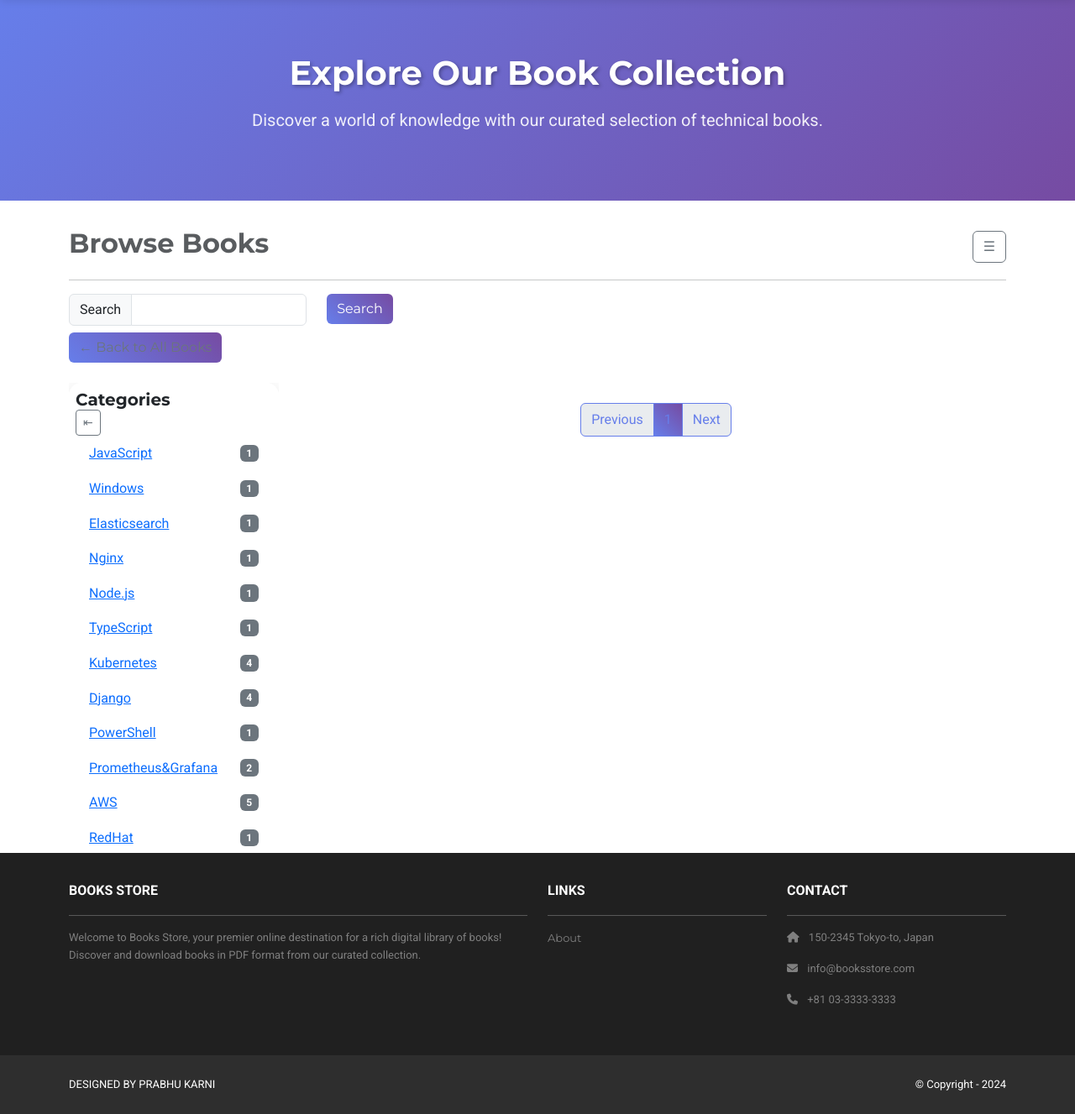
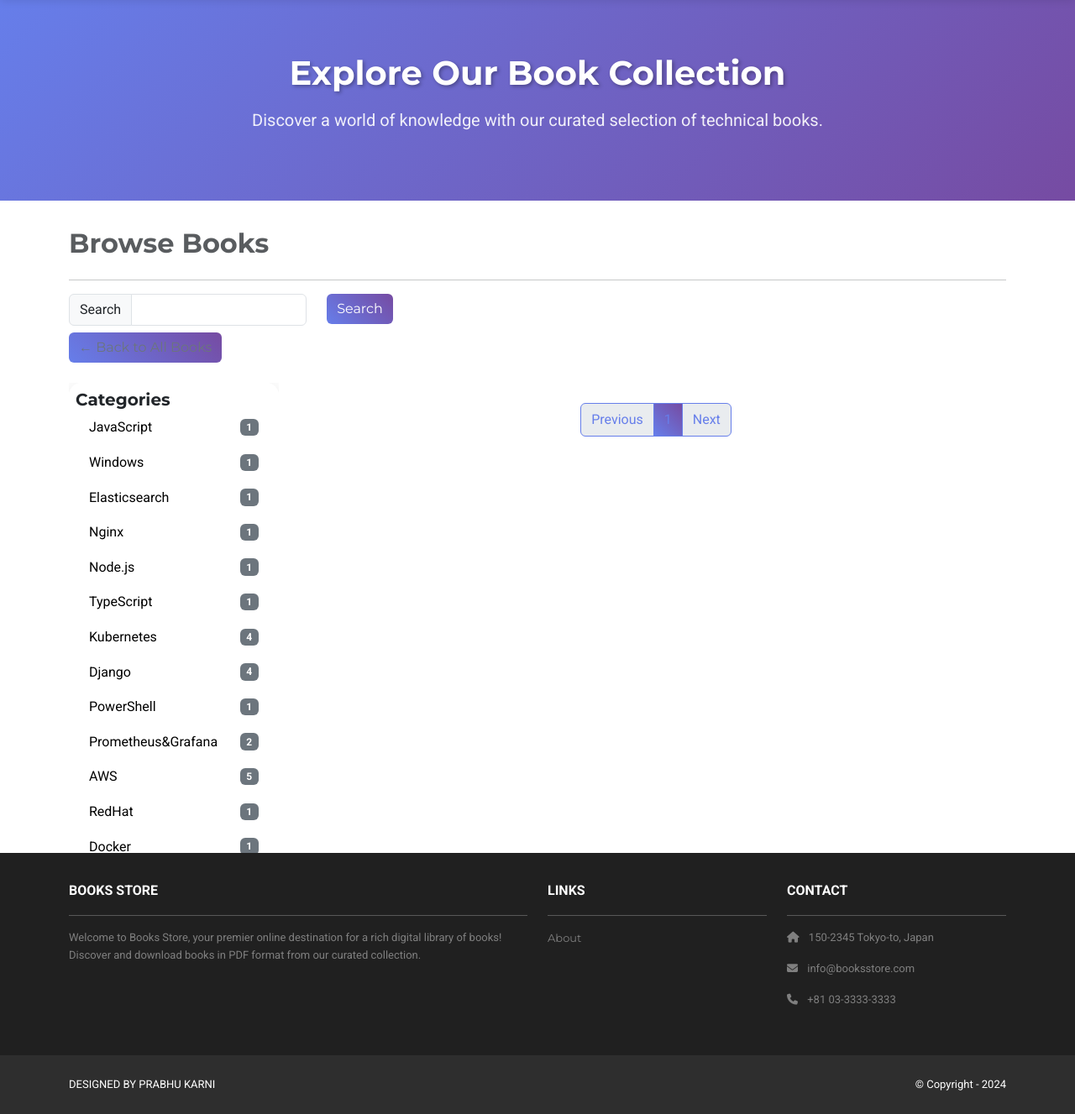
Before and after one commit to prabhu9652/Django-bookstack, a Django app: page /books/category/admin/ in a window 1280 px wide. Shown: the part 59-1386 px from the top of the page at 84% size. Run offline with Django 5.2, Linux system fonts and the light colour scheme; a user stored in the database is signed in; data comes from the database, SQL or seed files in the repository; some libraries are stand-ins or nearby versions.

Commit message:
stabel release

```diff
--- a/books/templates/books/index.html
+++ b/books/templates/books/index.html
@@ -143,6 +143,16 @@
     flex: 1;
   }
 
+  @media (max-width: 767px) {
+    .books-layout {
+      flex-direction: column;
+    }
+    .sidebar {
+      width: 100%;
+      max-height: none;
+    }
+  }
+
   .fade-in-section {
     opacity: 0;
     transform: translateY(20px);
@@ -152,6 +162,20 @@
   .fade-in-section.is-visible {
     opacity: 1;
     transform: translateY(0);
+  }
+
+  .sidebar .list-group-item a {
+    color: black !important;
+    text-decoration: none;
+  }
+
+  .sidebar .list-group-item.active {
+    background: none;
+    color: inherit;
+  }
+
+  .sidebar .list-group-item.active a {
+    color: black !important;
   }
 </style>
 
@@ -164,14 +188,8 @@
 
 <div class="container">
   <div class="row mt-3 align-items-center">
-    <div class="col-8 col-md-10">
+    <div class="col-12">
       <h2 class="text-muted">Browse Books</h2>
-    </div>
-    <div class="col-4 col-md-2 text-end">
-      <!-- mobile hamburger -->
-      <button id="category-toggle" class="btn btn-outline-secondary category-hamburger" aria-controls="books-sidebar-mobile" aria-expanded="false">
-        ☰ <span class="sr-only">Toggle categories</span>
-      </button>
     </div>
   </div>
   <hr />
@@ -199,11 +217,10 @@
   <div class="books-layout">
 
     <!-- Sidebar (desktop) -->
-    <aside id="books-sidebar" class="sidebar d-none d-md-block">
+    <aside id="books-sidebar" class="sidebar">
       <div class="card p-2">
         <div class="sidebar-header">
           <h5 class="m-0">Categories</h5>
-          <button id="sidebar-collapse" class="btn btn-sm btn-outline-secondary" aria-pressed="false" title="Collapse categories">⇤</button>
         </div>
         <ul class="list-group list-group-flush">
           {% for c in template_data.categories %}
@@ -219,30 +236,6 @@
         </ul>
       </div>
     </aside>
-
-    <!-- Sidebar (mobile overlay) -->
-    <aside id="books-sidebar-mobile" class="sidebar mobile d-md-none" aria-hidden="true">
-      <div class="card p-2" style="border: none; border-radius: 15px; box-shadow: 0 10px 30px rgba(0,0,0,0.15); background: rgba(255, 255, 255, 0.95); backdrop-filter: blur(10px);">
-        <div class="sidebar-header">
-          <h5 class="m-0">Categories</h5>
-          <button id="sidebar-close-mobile" class="btn btn-sm btn-outline-secondary" aria-label="Close">✕</button>
-        </div>
-        <ul class="list-group list-group-flush">
-          {% for c in template_data.categories %}
-          <li class="list-group-item d-flex justify-content-between align-items-center {% if template_data.category and template_data.category == c %}active{% endif %}">
-            {% if user.is_authenticated %}
-            <a href="{% url 'books.category' slug=c.slug %}">{{ c.name }}</a>
-            {% else %}
-            <a href="{% url 'accounts.login' %}?next={% url 'books.category' slug=c.slug %}">{{ c.name }}</a>
-            {% endif %}
-            <span class="badge bg-secondary">{{ c.books.count }}</span>
-          </li>
-          {% endfor %}
-        </ul>
-      </div>
-    </aside>
-
-    <div id="sidebar-overlay" class="sidebar-overlay d-md-none" aria-hidden="true"></div>
 
     <!-- Main content -->
     <main class="main fade-in-section">
```
